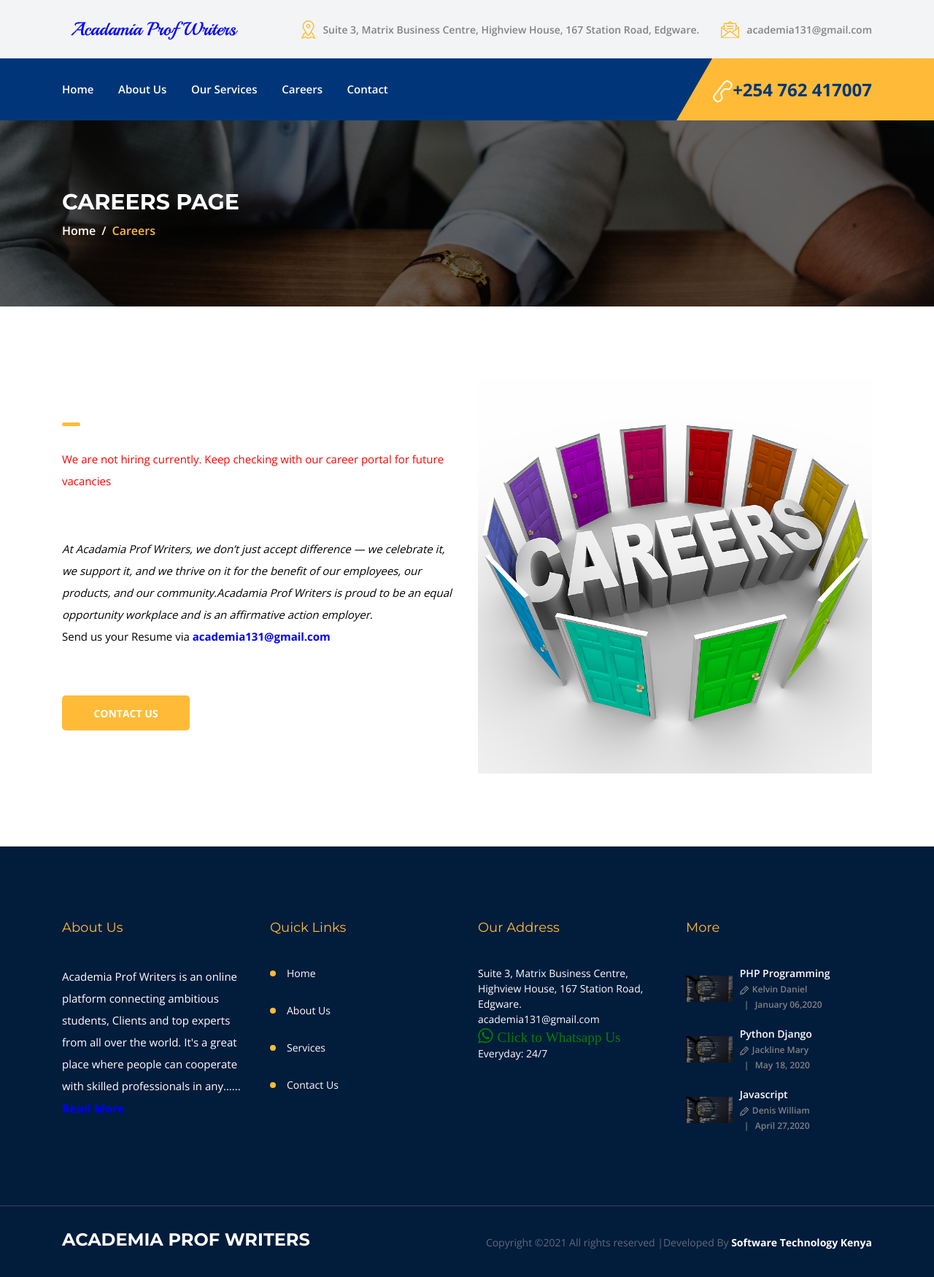
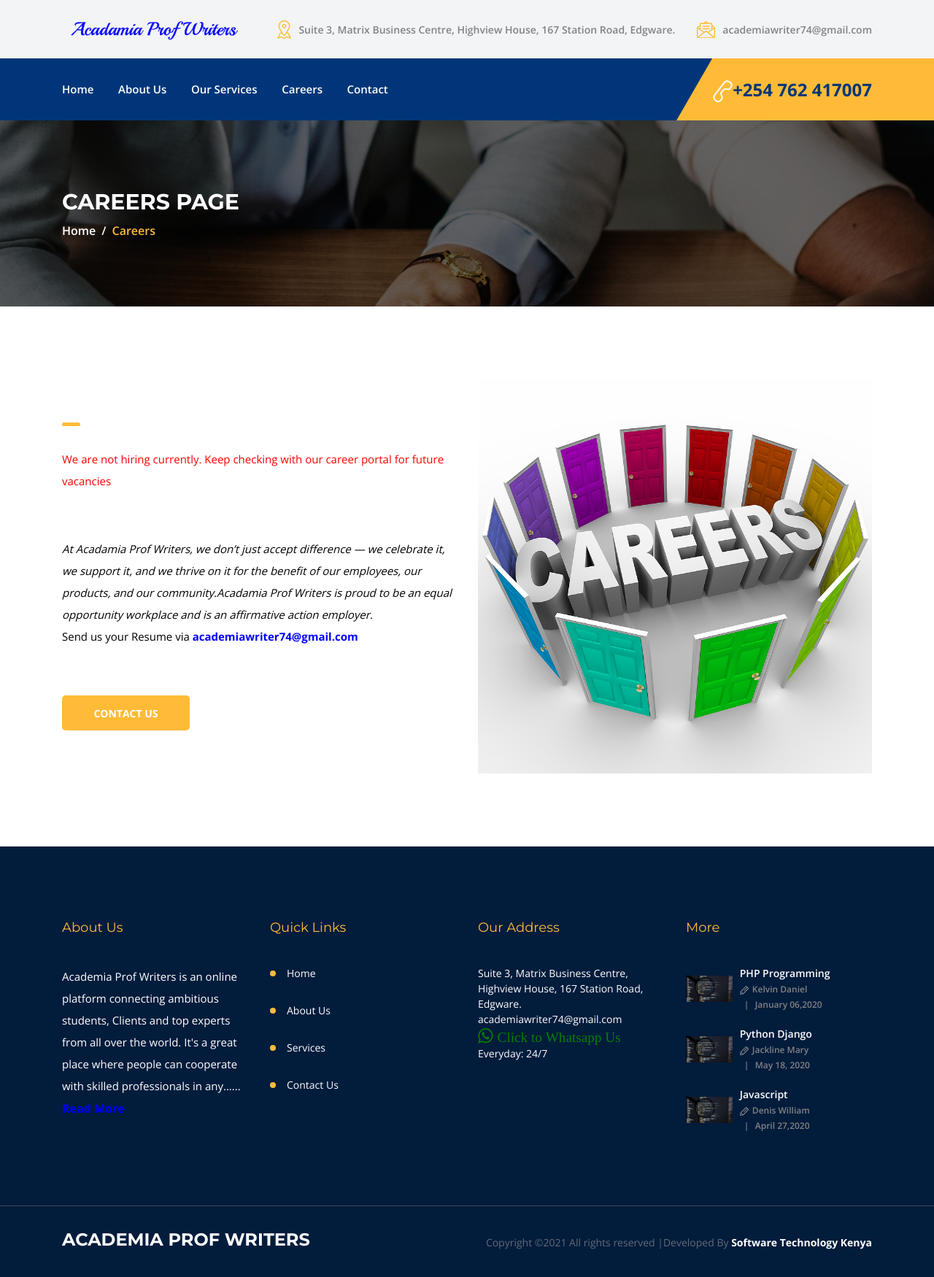
Before and after one commit to g-kelvin/academia, a plain HTML site: page careers.html in a window 1280 px wide. Shown: the whole page at 73% size. Drawn offline with nearby package versions, Linux system fonts and the light colour scheme.

Commit message:
pages update

```diff
--- a/careers.html
+++ b/careers.html
@@ -46,7 +46,7 @@
                         <!-- Top Contact Info -->
                        <div class="top-contact-info d-flex align-items-center">
                             <a href="#" data-toggle="tooltip" data-placement="bottom" title="Suite 3, Matrix Business Centre, Highview House, 167 Station Road, Edgware."><img src="img/core-img/placeholder.png" alt=""> <span>Suite 3, Matrix Business Centre, Highview House, 167 Station Road, Edgware.</span></a>
-                            <a href="#" data-toggle="tooltip" data-placement="bottom" title="academia131@gmail.com"><img src="img/core-img/message.png" alt=""> <span>academia131@gmail.com</span></a>
+                            <a href="#" data-toggle="tooltip" data-placement="bottom" title="academiawriter74@gmail.com"><img src="img/core-img/message.png" alt=""> <span>academiawriter74@gmail.com</span></a>
                         </div>
                     </div>
                 </div>
@@ -135,7 +135,7 @@
                         </p> <br><br><br>
                         <p style="color: black">
                           <i> At Acadamia Prof Writers, we don’t just accept difference — we celebrate it, we support it, and we thrive on it for the benefit of our employees, our products, and our community.Acadamia Prof Writers is proud to be an equal opportunity workplace and is an affirmative action employer.</i><br>
-                           Send us your Resume via <b style="color: blue">academia131@gmail.com</b>
+                           Send us your Resume via <b style="color: blue">academiawriter74@gmail.com</b>
 
                         </p>
                         <a href="/contact" class="btn credit-btn mt-50">Contact Us</a>
@@ -194,7 +194,7 @@
                         <nav>
                             <ul style="color: white">
                             <li><i class="flaticon-032-placeholder"></i>Suite 3, Matrix Business Centre, Highview House, 167 Station Road, Edgware.</li>
-                             <li><i class="flaticon-025-arroba"></i>academia131@gmail.com</li>
+                             <li><i class="flaticon-025-arroba"></i>academiawriter74@gmail.com</li>
                               <a href="https://wa.me/+254762417007" class="fa fa-whatsapp" style="font-size:24px;color:green"> <small>Click to Whatsapp Us</small></a><br>
                             <li><i class="flaticon-038-wall-clock"></i>Everyday: 24/7</li>
                         </ul>
```
Also changed, not shown: about.html (+2 -2 lines), contact.html (+3 -3 lines), index.html (+2 -2 lines), services.html (+2 -2 lines).
